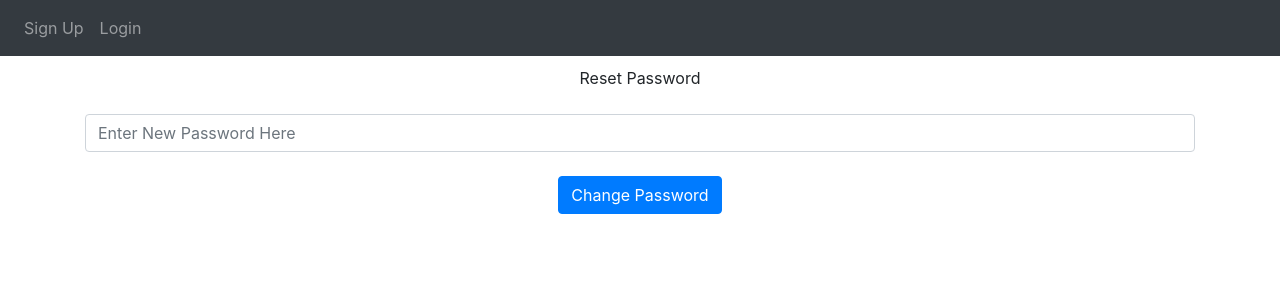
After one commit to DominickN64/Fitness-Tracker, a Flask app: page /settings in a window 1280 px wide. The commit adds this page. Shown: the top 300 px of the page. Run offline with Flask 3, Linux system fonts and the light colour scheme; some libraries are stand-ins or nearby versions.

Commit message:
settings/reset password

```diff
--- a/website/templates/base.html
+++ b/website/templates/base.html
@@ -30,6 +30,7 @@
       <div class="navbar-nav">
         {% if user.is_authenticated %}
         <a class="nav-item nav-link" id="home" href="/">Home</a>
+        <a class="nav-item nav-link" id ="settings" href = "/settings">Settings</a>
         <a class="nav-item nav-link" id="logout" href="/logout">Logout</a>
         {%else%}
         <a class="nav-item nav-link" id="signUp" href="/sign-up">Sign Up</a>
--- /dev/null
+++ b/website/templates/settings.html
@@ -0,0 +1,32 @@
+{% extends "base.html" %}
+
+{%block title%}Settings{%endblock%}
+
+{%block content %}
+
+<div align="center" style="padding-top: 10px;">
+Reset Password
+</div>
+<form method = "POST" action="/settings/changePassword">
+    <br>
+
+        <input
+        type = "password" class="form-control" id="password" name="password" placeholder="Enter New Password Here"/>
+    <br>
+    <div align="center">
+    <button type = "submit" class="btn btn-primary">Change Password</button>
+    </div>
+    </form>
+<!----
+<div align = "center" style="padding-top: 40px;">
+Reset Account by Erasing All Notes
+<form method = "POST">
+    <br>
+    <div align="center">
+    <button type = "submit" class="btn btn-primary">Reset</button>
+    </div>
+    </form>
+</div>
+--->
+
+{%endblock%}
--- a/website/views.py
+++ b/website/views.py
@@ -38,3 +38,11 @@ def delete_note():
             db.session.commit()
 
     return jsonify({})
+
+@views.route("/settings")
+def settings():
+
+
+    return render_template("settings.html", user = current_user)
+
+#@views.route("/deleteAllNotes")
```
Also changed, not shown: website/auth.py (+15 -0 lines), instance/database.db.
